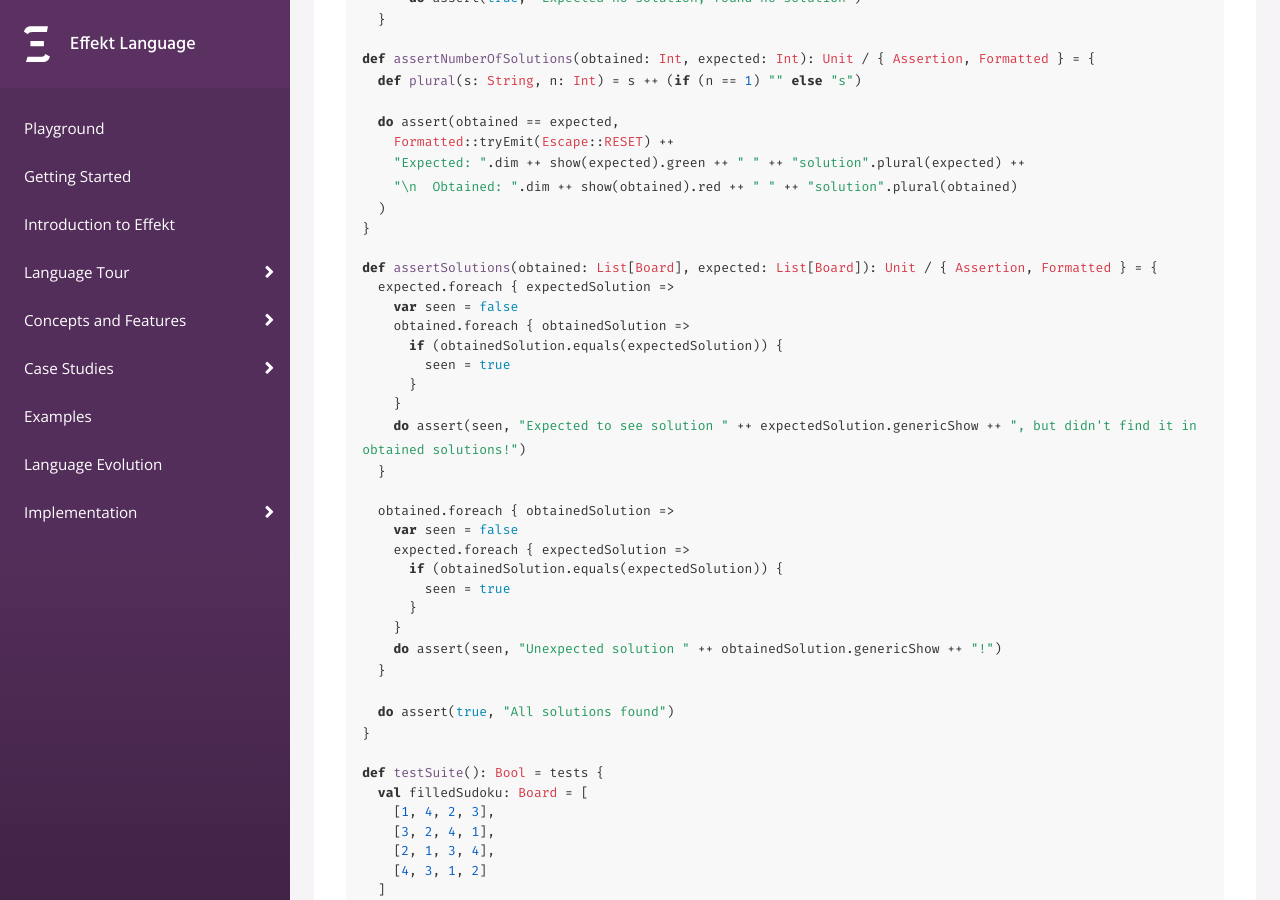
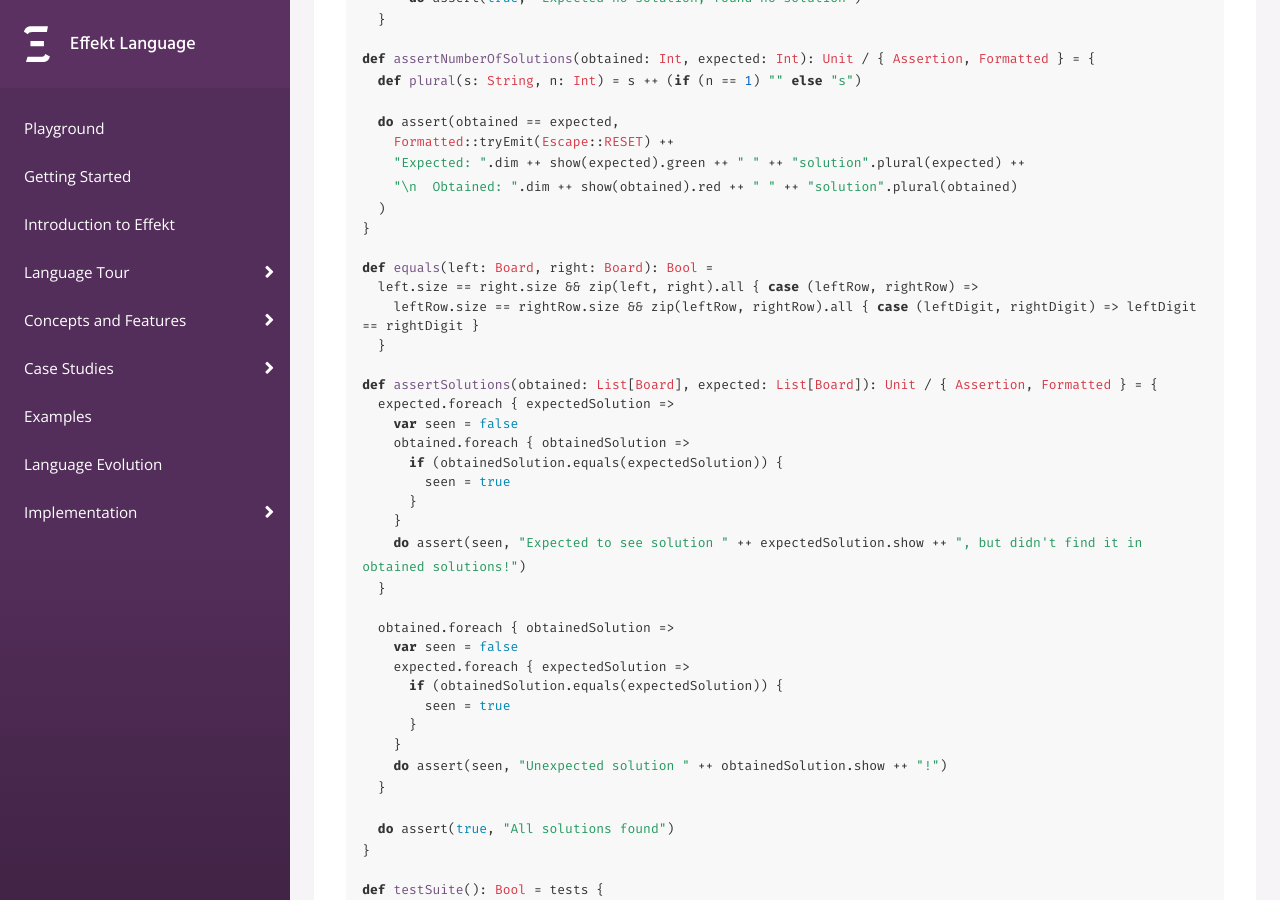
Before and after one commit to effekt-lang/effekt-website, a Jekyll site: the page built from docs/exercises/sudoku.effekt.md, in a window 1280 px wide and 900 px high, scrolled down 7800 px. Built offline with Jekyll 4.4.1, drawn with Linux system fonts in a browser that asks for light colours.

Commit message:
Fix other breakage from library changes

```diff
--- a/docs/exercises/sudoku.effekt.md
+++ b/docs/exercises/sudoku.effekt.md
@@ -443,6 +443,11 @@ def assertNumberOfSolutions(obtained: Int, expected: Int): Unit / { Assertion, F
   )
 }
 
+def equals(left: Board, right: Board): Bool =
+  left.size == right.size && zip(left, right).all { case (leftRow, rightRow) =>
+    leftRow.size == rightRow.size && zip(leftRow, rightRow).all { case (leftDigit, rightDigit) => leftDigit == rightDigit }
+  }
+
 def assertSolutions(obtained: List[Board], expected: List[Board]): Unit / { Assertion, Formatted } = {
   expected.foreach { expectedSolution =>
     var seen = false
@@ -451,7 +456,7 @@ def assertSolutions(obtained: List[Board], expected: List[Board]): Unit / { Asse
         seen = true
       }
     }
-    do assert(seen, "Expected to see solution " ++ expectedSolution.genericShow ++ ", but didn't find it in obtained solutions!")
+    do assert(seen, "Expected to see solution " ++ expectedSolution.show ++ ", but didn't find it in obtained solutions!")
   }
 
   obtained.foreach { obtainedSolution =>
@@ -461,7 +466,7 @@ def assertSolutions(obtained: List[Board], expected: List[Board]): Unit / { Asse
         seen = true
       }
     }
-    do assert(seen, "Unexpected solution " ++ obtainedSolution.genericShow ++ "!")
+    do assert(seen, "Unexpected solution " ++ obtainedSolution.show ++ "!")
   }
 
   do assert(true, "All solutions found")
```
Also changed, not shown: other parts of docs/exercises/sudoku.effekt.md (+2 -2 lines), docs/exercises/pull.effekt.md (+5 -3 lines).
